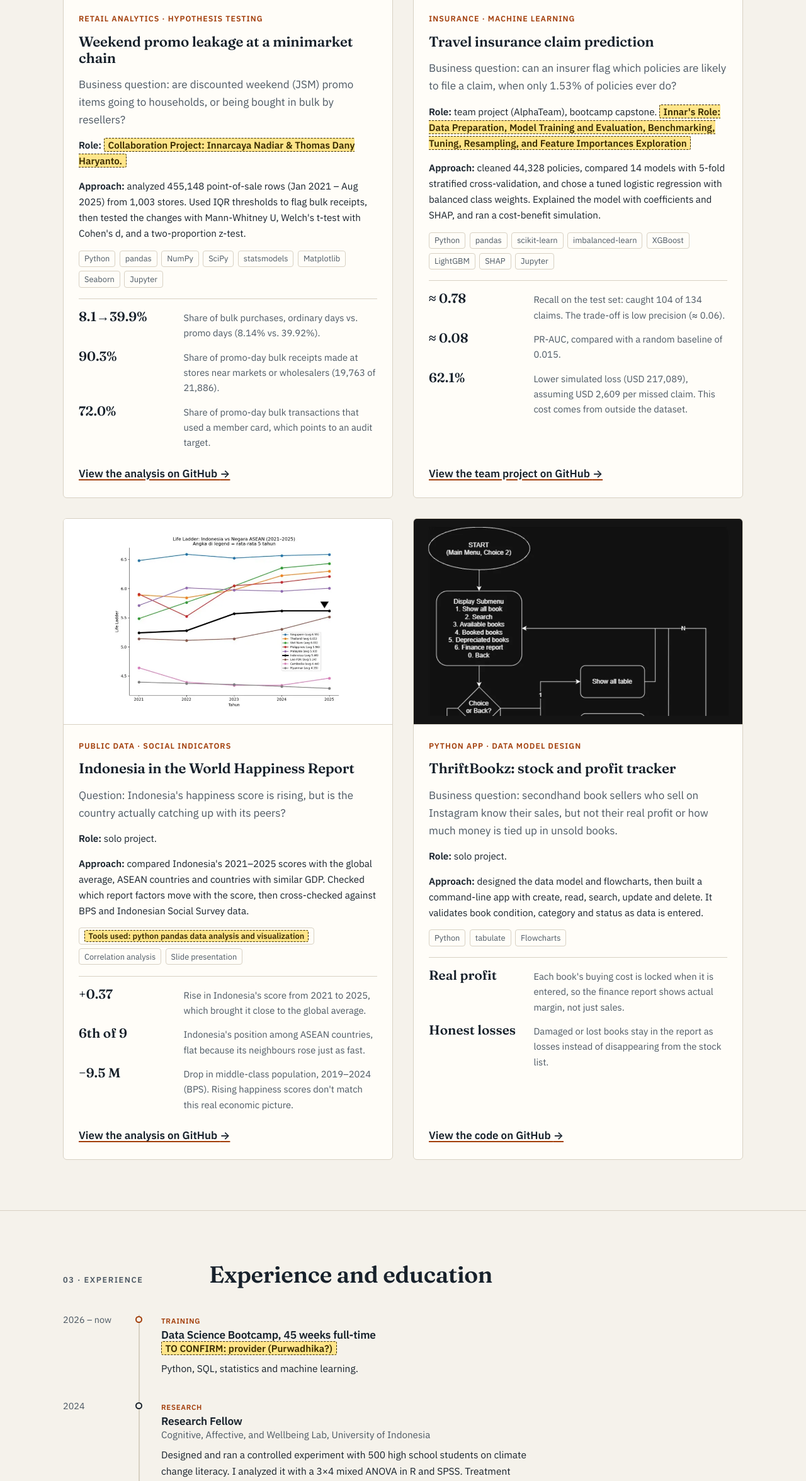
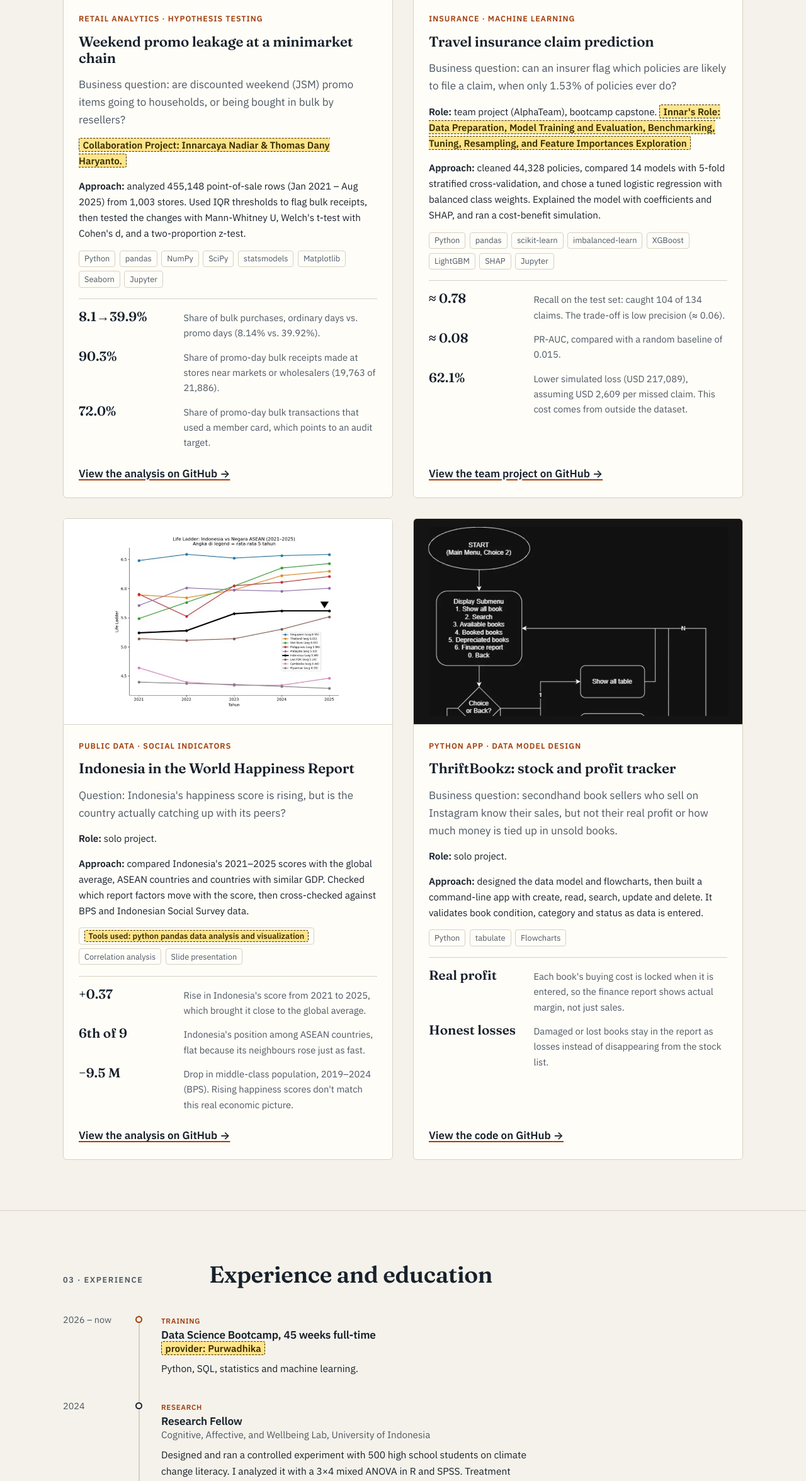
Before and after one commit to innarnadiar/innarnadiar.github.io, a plain HTML site: page index.html in a window 1280 px wide. Shown: the part 1634-3986 px from the top of the page at 63% size. Drawn offline with Linux system fonts and the light colour scheme.

Commit message:
Update index.html

```diff
--- a/index.html
+++ b/index.html
@@ -290,7 +290,7 @@
             <p class="kicker">Retail analytics · Hypothesis testing</p>
             <h3>Weekend promo leakage at a minimarket chain</h3>
             <p class="context">Business question: are discounted weekend (JSM) promo items going to households, or being bought in bulk by resellers?</p>
-            <p class="meta"><strong>Role:</strong> <span class="todo">Collaboration Project: Innarcaya Nadiar & Thomas Dany Haryanto.</span></p>
+            <p class="meta"><span class="todo">Collaboration Project: Innarcaya Nadiar & Thomas Dany Haryanto.</span></p>
             <p class="meta"><strong>Approach:</strong> analyzed 455,148 point-of-sale rows (Jan 2021 – Aug 2025) from 1,003 stores. Used IQR thresholds to flag bulk receipts, then tested the changes with Mann-Whitney U, Welch's t-test with Cohen's d, and a two-proportion z-test.</p>
             <ul class="tools" aria-label="Tools">
               <li>Python</li><li>pandas</li><li>NumPy</li><li>SciPy</li><li>statsmodels</li><li>Matplotlib</li><li>Seaborn</li><li>Jupyter</li>
@@ -387,7 +387,7 @@
           <div class="what">
             <span class="tag">Training</span>
             <h3>Data Science Bootcamp, 45 weeks full-time</h3>
-            <div class="org"><span class="todo">TO CONFIRM: provider (Purwadhika?)</span></div>
+            <div class="org"><span class="todo">provider: Purwadhika</span></div>
             <p>Python, SQL, statistics and machine learning.</p>
           </div>
         </li>
```
